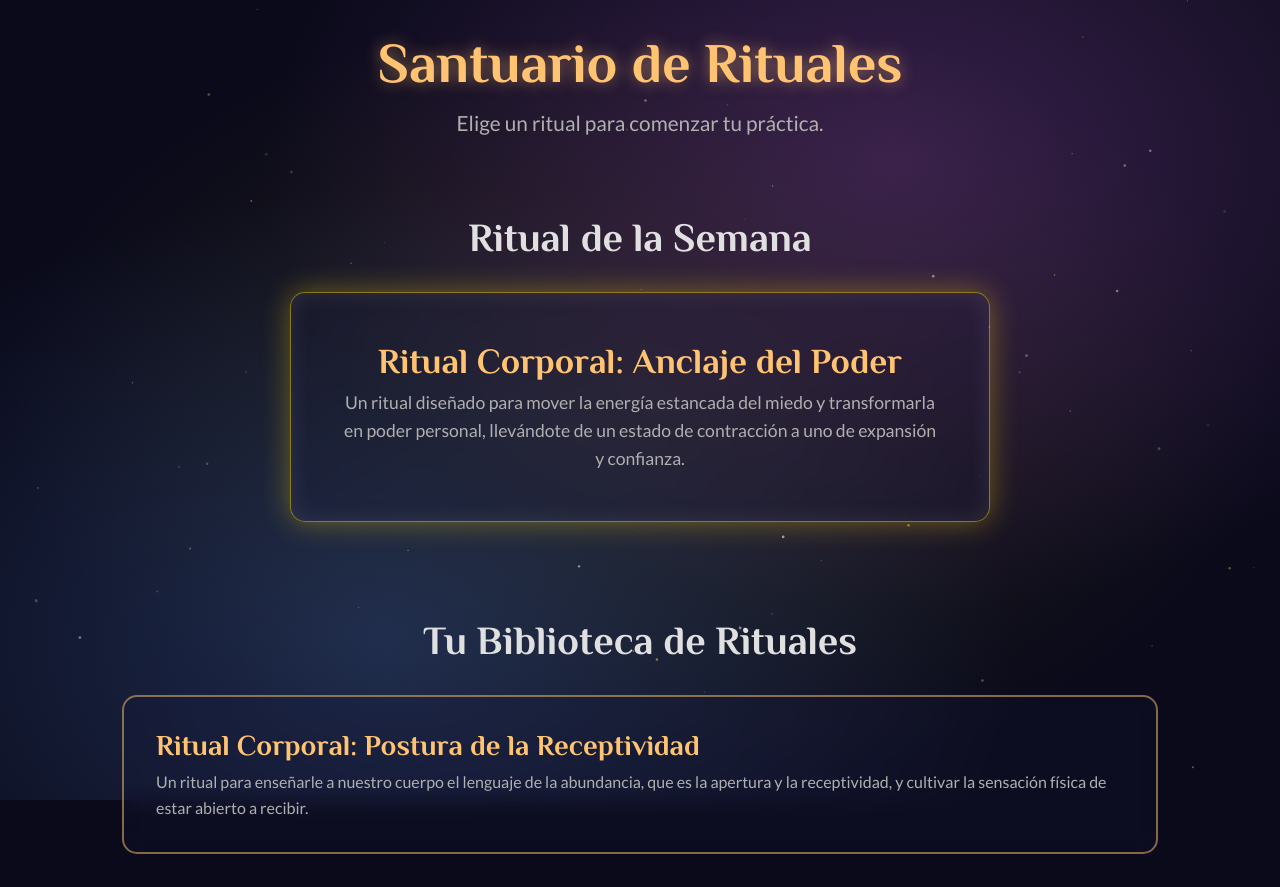
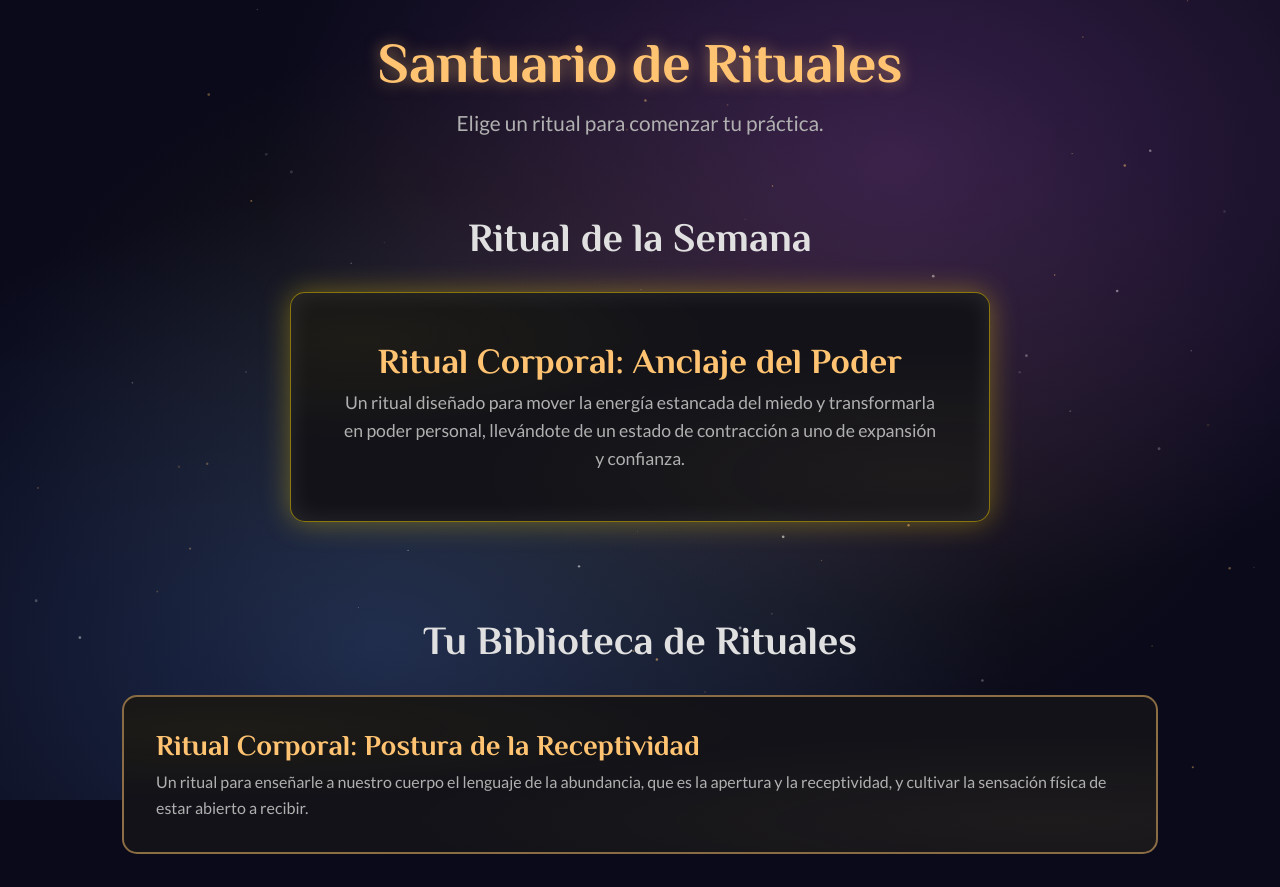
Before and after one commit to SrJohnny97/backup-santuario, a React (Vite) app: page / in a window 1280 px wide. Built offline with nearby package versions, Linux system fonts and the light colour scheme.

Commit message:
Versión estable, falta fondos 4:19

```diff
--- a/src/components/RitualCard.tsx
+++ b/src/components/RitualCard.tsx
@@ -38,15 +38,25 @@ const RitualCard = ({ ritual, isFeatured }: RitualCardProps) => {
     ? "ritual-card featured-ritual-card"
     : "ritual-card";
 
+  // Estilo en línea para la prueba de depuración
+  const cardStyle = {
+    background: `
+      radial-gradient(ellipse at 10% 20%, rgba(255, 215, 0, 0.05) 0%, transparent 40%),
+      radial-gradient(ellipse at 90% 80%, rgba(255, 195, 113, 0.05) 0%, transparent 50%),
+      #121218
+    `
+  };
+
   return (
     <Link
       ref={cardRef}
       to={`/ritual/${ritual.slug}`}
       className={cardClassName}
+      style={cardStyle}
       onMouseMove={handleMouseMove}
       onMouseLeave={handleMouseLeave}
     >
-      <h3 className="ritual-card-title">{ritual.title}</h3>
+      <h3 class="ritual-card-title">{ritual.title}</h3>
       <p className="ritual-card-description">{ritual.description}</p>
     </Link>
   );
--- a/src/styles/HomePage.css
+++ b/src/styles/HomePage.css
@@ -75,16 +75,16 @@
 
 /* --- Frosted Glass Cards (Base and Grid) --- */
 .ritual-card {
-  background-color: rgba(26, 26, 58, 0.25);
+  /* El fondo se controla con un estilo en línea en RitualCard.tsx para evitar problemas de caché de Vite */
   backdrop-filter: blur(10px);
-  -webkit-backdrop-filter: blur(10px); /* For Safari */
+  -webkit-backdrop-filter: blur(10px);
   border: 2px solid rgba(255, 195, 113, 0.5);
   padding: 2rem;
   border-radius: 15px;
   text-align: left;
   text-decoration: none;
   color: var(--color-text);
-  transition: transform 0.2s ease-out, border-color 0.4s ease, background-color 0.4s ease, box-shadow 0.4s ease;
+  transition: transform 0.2s ease-out, border-color 0.4s ease, box-shadow 0.4s ease;
   will-change: transform;
   transform-style: preserve-3d;
 }
@@ -92,7 +92,6 @@
 .ritual-card:hover {
   transform: translateY(-10px) scale(1.03) rotateX(var(--rotateX, 0deg)) rotateY(var(--rotateY, 0deg));
   border-color: rgba(255, 195, 113, 0.6);
-  background-color: rgba(45, 30, 60, 0.6);
   box-shadow: 0 15px 30px rgba(0, 0, 0, 0.3), 0 0 20px rgba(255, 195, 113, 0.3);
 }
 
```
